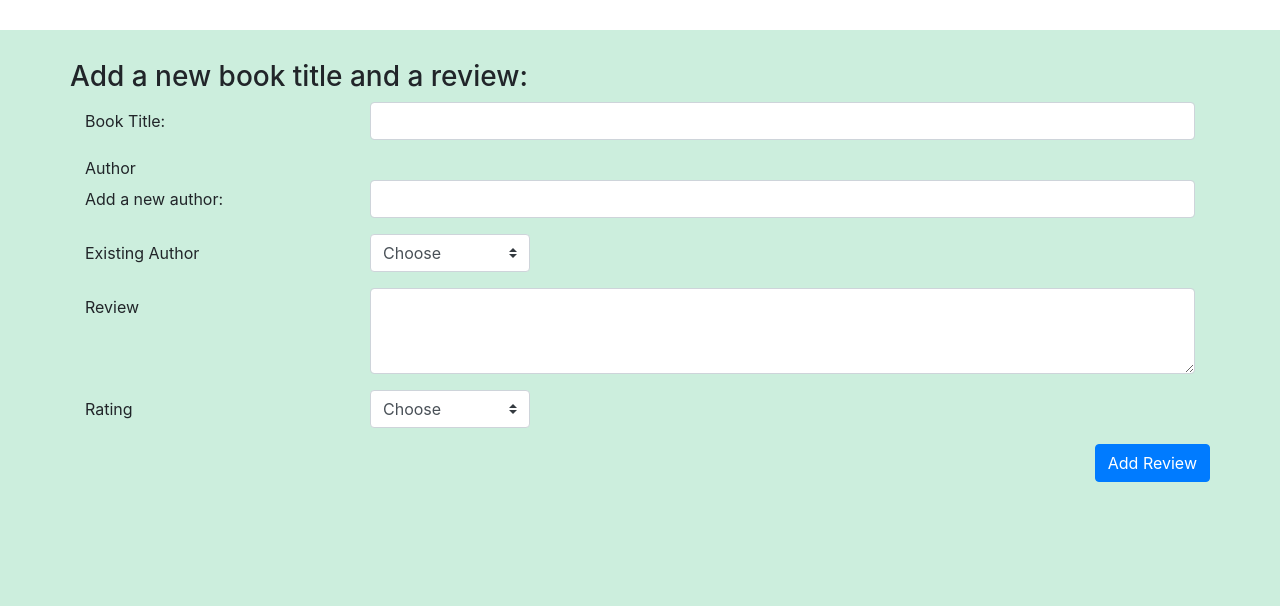
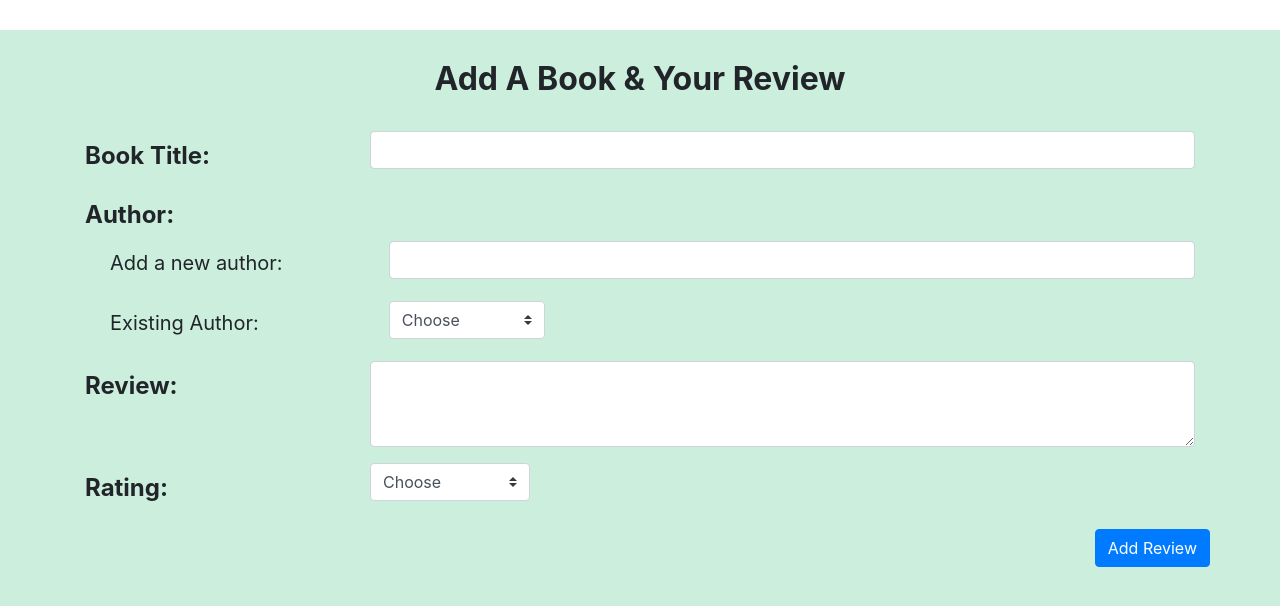
Before and after one commit to kellikells/Book-Reviews, a Flask app: page /addPage in a window 1280 px wide. Shown: the part 56-662 px from the top of the page. Run offline with Flask 2, Linux system fonts and the light colour scheme; the visitor is signed in with stand-in values (Sample User, id 1); data that the repository does not hold is empty; some libraries are stand-ins or nearby versions.

Commit message:
added more styling to all pages

```diff
--- a/server.py
+++ b/server.py
@@ -214,7 +214,7 @@ def addReview():
 
 
     # if using dropdown for author selection
-    if request.form['old-author']:
+    elif request.form['old-author']:
         # ---------  add book to database
         # =====================================
         mysql = connectToMySQL('booksdb')
--- a/static/style.css
+++ b/static/style.css
@@ -16,3 +16,7 @@ a {
 body {
     font: Helvetica, sans-serif;
 }
+
+.addBookLabel {
+    font-weight: bold;
+}
--- a/templates/add.html
+++ b/templates/add.html
@@ -65,10 +65,10 @@
             {% block body %}{% endblock %}
         </div>
 
-        <div class="row">
-            <h3>
-                Add a new book title and a review:
-            </h3>
+        <div class="row justify-content-center" style="margin-bottom: 25px;">
+            <h2 style="font-weight:bold;">
+                Add A Book & Your Review
+            </h2>
         </div>
         <div class="row">
             <div class="col">
@@ -79,7 +79,7 @@
 
                     <div class="form-group row">
 
-                        <label for="title" class="col-sm-3 col-form-label">Book Title:</label>
+                        <label style="font-weight: bold; font-size: 1.5rem;" for="title" class="col-sm-3 col-form-label">Book Title:</label>
                         <div style="color:red;">
                             {% with errors = get_flashed_messages(category_filter=["title"]) %}
                             {% if errors %}
@@ -96,11 +96,13 @@
                         </div>
                     </div>
 
-                    Author
+                    <label  style="font-weight: bold; font-size: 1.5rem;" >
+                        Author:
+                    </label>
 
                     <!-- create new author  -->
-                    <div class="form-group row">
-                        <label for="new-author" class="col-sm-3 col-form-label">Add a new author:</label>
+                    <div style="margin-left: 10px;" class="form-group row">
+                        <label style="font-size: 1.25rem;" for="new-author" class="col-sm-3 col-form-label ">Add a new author:</label>
                         <div style="color:red;">
                             {% with errors = get_flashed_messages(category_filter=["author"]) %}
                             {% if errors %}
@@ -117,8 +119,8 @@
                     </div>
 
                     <!-- old-author: drop down of existing authors in database -->
-                    <div class="form-group row">
-                        <label for="old-author" class="col-sm-3 col-form-label">Existing Author</label>
+                    <div style="margin-left: 10px;"class="form-group row">
+                        <label style="font-size: 1.25rem;" for="old-author" class="col-sm-3 col-form-label">Existing Author:</label>
 
 
                         <div class="col-sm-2">
@@ -139,7 +141,7 @@
 
                     <!-- Review  -->
                     <div class="form-group row">
-                        <label for="content" class="col-sm-3 col-form-label">Review</label>
+                        <label  style="font-weight: bold; font-size: 1.5rem;"  for="content" class="col-sm-3 col-form-label">Review:</label>
                         <div style="color:red;">
                             {% with errors = get_flashed_messages(category_filter=["review"]) %}
                             {% if errors %}
@@ -157,7 +159,7 @@
 
                     <!-- rating  -->
                     <div class="form-group row">
-                        <label for="rating" class="col-sm-3 col-form-label">Rating</label>
+                        <label style="font-weight: bold; font-size: 1.5rem;"  for="rating" class="col-sm-3 col-form-label">Rating:</label>
                         <div style="color:red;">
                             {% with errors = get_flashed_messages(category_filter=["rating"]) %}
                             {% if errors %}
--- a/templates/books.html
+++ b/templates/books.html
@@ -97,7 +97,7 @@
                 <div class="row">
                     <div class="col">
 
-                        <div class="card"  style="background-color: #fff">
+                        <div class="card" style="background-color: #fff; height: 200px; overflow: auto;">
                             <ul class="list-group list-group-flush">
 
                                 <!-- LOOP FOR ALL BOOKS IN DATABASE  -->
```
Also changed, not shown: templates/users.html (+14 -11 lines).
